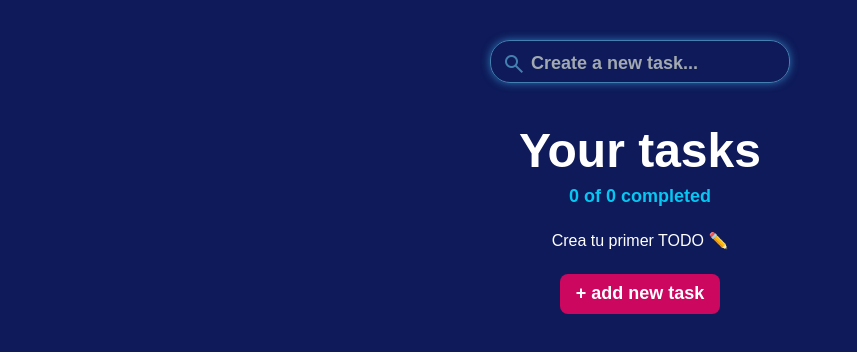
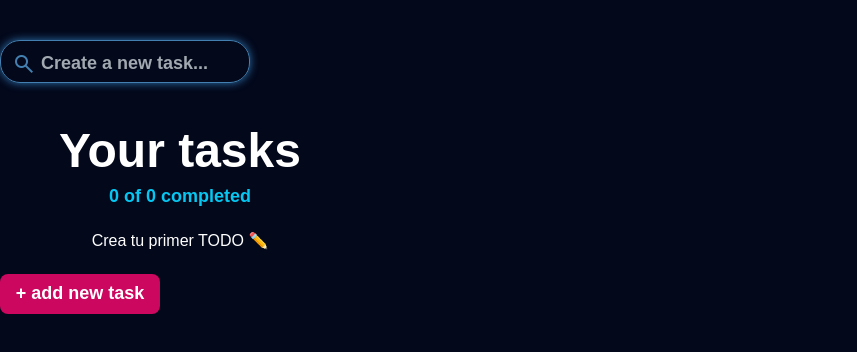
Before and after one commit to paurrev/Task-Management, a React (Vite) app in the folder 1er-proyecto todo/: page / in a window 1280 px wide. Shown: the top 352 px of the page, without its empty margins (0-857 px from the left). Built offline with nearby package versions, Linux system fonts and the light colour scheme.

Commit message:
Add styles in index.css

```diff
--- a/1er-proyecto todo/src/index.css
+++ b/1er-proyecto todo/src/index.css
@@ -1,7 +1,11 @@
+*{
+  box-sizing: border-box;
+}
+
 body {
   margin: 0;
   padding: 0;
-  background: #0E1A59;
+  background: #03081B;
   font-family: 'Heebo Variable', sans-serif;
   display: grid;
   place-content: center;
@@ -14,11 +18,16 @@ html{
 p{
   color: white;
 }
-.Todo {
+.todo-main {
   min-width: 360px;
+  max-width: 900px;
   display: flex;
   flex-direction: column;
 }
 #root{
   min-height: 90vh;
+  display: flex;
+  flex-direction: row;
+  justify-content: flex-start;
+  width: 100dvw;
 }
```
